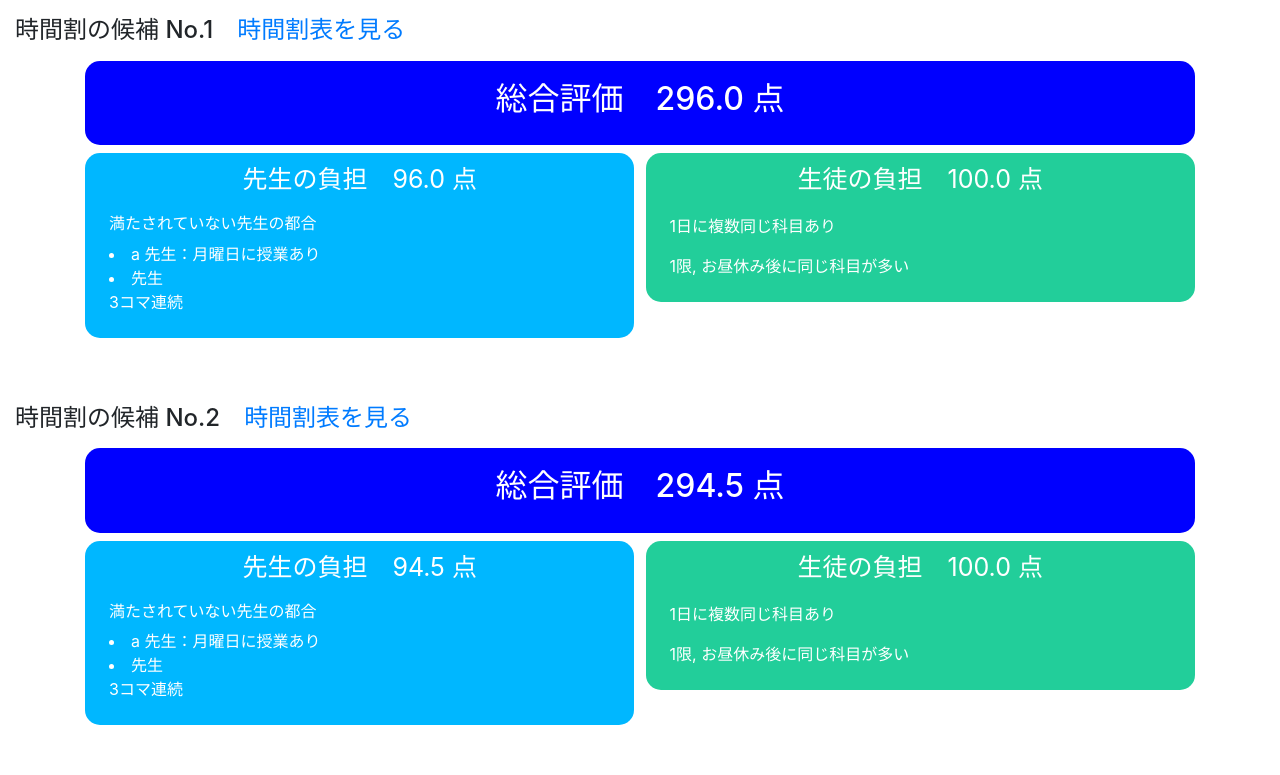
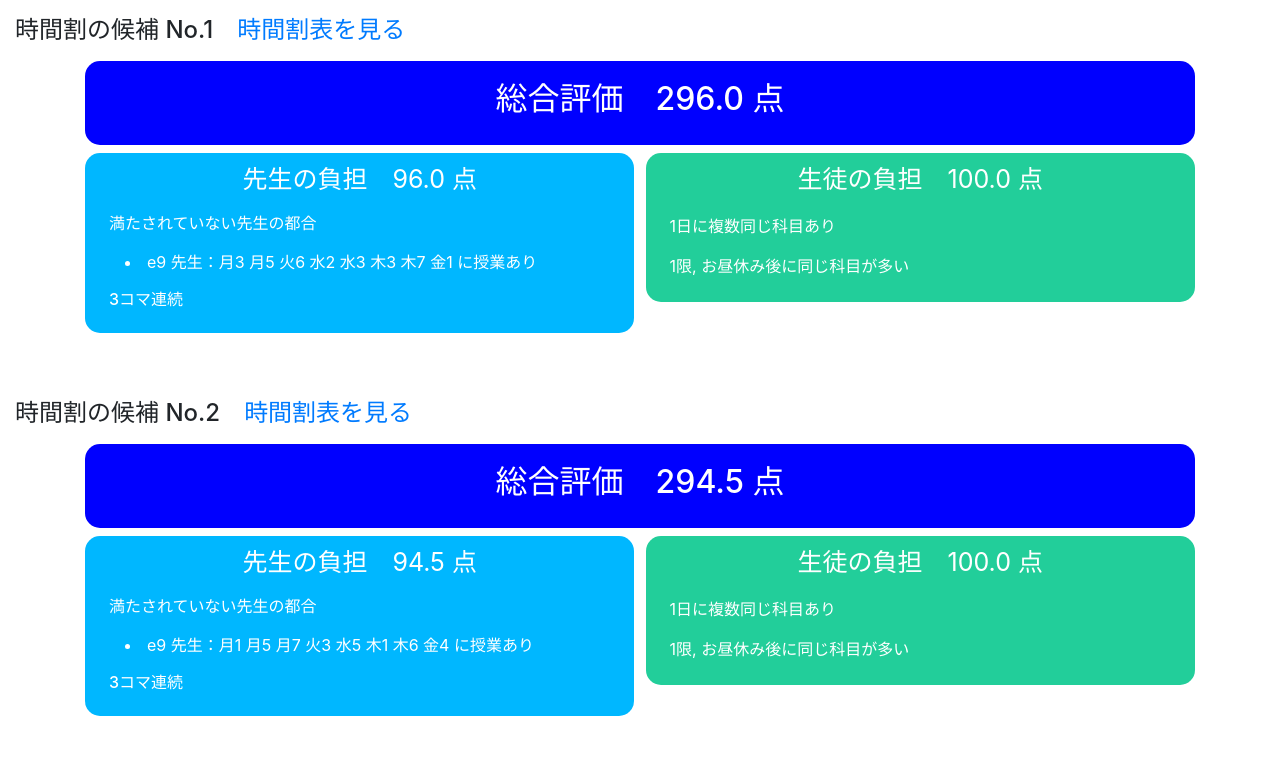
Before and after one commit to CanonMukai/timetable, a Django app: page /make/success in a window 1280 px wide. Shown: the part 56-831 px from the top of the page. After the commit the page ends 772 px from the top, so only its background shows below. Run offline with Django 3.2, Linux system fonts and the light colour scheme; data comes from the database, SQL or seed files in the repository; both versions use the stored data as it was after the commit; some libraries are stand-ins or nearby versions.

Commit message:
Show unfulfilled convenience in success page

```diff
--- a/make/models.py
+++ b/make/models.py
@@ -17,7 +17,17 @@ class TimeTable(models.Model):
     class_list = models.TextField(null=True)
     jugyo_dict = models.TextField(null=True)
     weekly = models.IntegerField(null=True)
+
+    gen_dict = models.TextField(default=json.dumps({}))
+    """
+    gen_dict = {'0': '月1', '1': '月2', '2': '月3', '3': '火1', ... }
+    """
+
     convenience = models.TextField(default=json.dumps({}))
+    """
+    {'鈴木': [0, 1, 2], '佐藤': [3, 4]}
+    """
+
     renzoku_ID = models.TextField(default=json.dumps([]))
     con4_display = models.TextField(default=json.dumps({}))
     """
--- a/make/views.py
+++ b/make/views.py
@@ -81,6 +81,13 @@ def constraint(request):
     length = len(table)
     table_dict = {}
     gen_dict = {}
+    """
+    table_dict = {1: [{0: '月1'}, {3: '火1'}, {6: '水1'}],
+                  2: [{1: '月2'}, {4: '火2'}, {7: '水2'}],
+                  3: [{2: '月3'}, {5: '火3'}, {8: '水3'}]}
+    gen_dict = {0: '月1', 1: '月2', 2: '月3', 3: '火1', ... }
+    modelに保存するとkeyがintからstrに変わる
+    """
     for i in range(max_koma):
         table_dict[i+1] = [""] * length
     i = 0
@@ -91,6 +98,8 @@ def constraint(request):
             gen_dict[gen] = days[i] + str(j+1)
             j += 1
         i += 1
+    t.gen_dict = json.dumps(gen_dict)
+    t.save()
     params = {
         'teacher': teacher_list,
         'days': ['月', '火', '水', '木', '金', '土'][:length],
--- a/templates/make/success.html
+++ b/templates/make/success.html
@@ -10,12 +10,17 @@
         <h2>総合評価　{{ info.sum }} 点</h2>
     </div>
     <div class="teacher">
-        <div class="title mb-3">先生の負担　{{ info.teachers }} 点</div>
+        <div class="title">先生の負担　{{ info.teachers }} 点</div>
         <div class="m-3">
+            {% if info.display3 %}
             <h6>満たされていない先生の都合</h6>
-            <li>a 先生：月曜日に授業あり</li>
-            <li>先生</li>
-            <p>3コマ連続</p>
+            <div class="m-3">
+                {% for teacher, koma in info.display3.items %}
+                <li>{{ teacher }} 先生：{{ koma }}に授業あり</li>
+                {% endfor %}
+            </div>
+            {% endif %}
+            <h6>3コマ連続</h6>
         </div>
     </div>
     <div class="student">
```
Also changed, not shown: other parts of templates/make/success.html (+0 -43 lines), make/functions.py (+22 -7 lines), db.sqlite3, make/migrations/0021_timetable_gen_dict.py (added).
